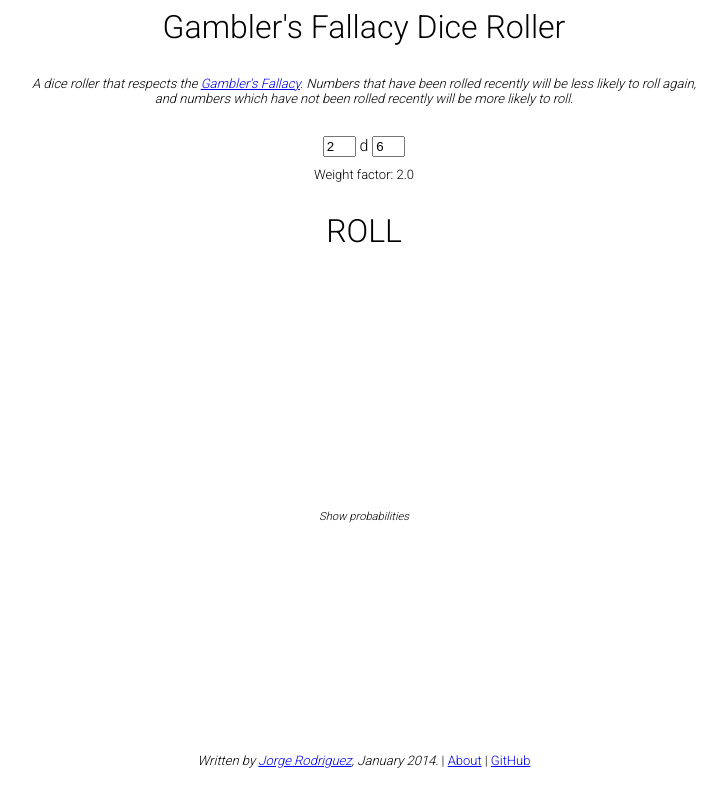
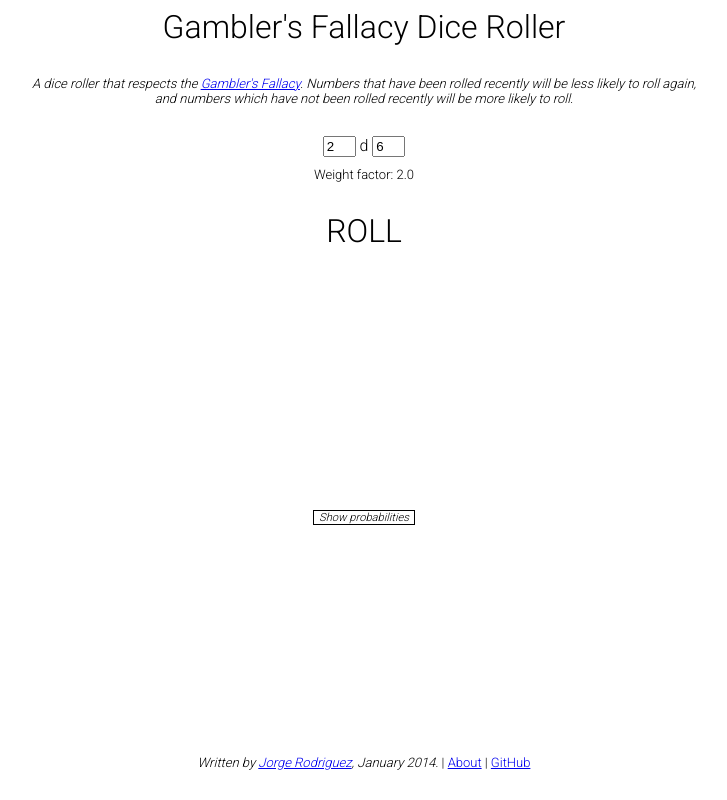
Before and after one commit to BSVino/GamblersDice, a plain HTML site: page index.html in a window 1280 px wide. Shown: the whole page, without its empty margins (276-1003 px from the left). Drawn offline with Linux system fonts and the light colour scheme.

Commit message:
Add a note about Teuber's solution and make the show probabilities button more buttoney.

```diff
--- a/index.html
+++ b/index.html
@@ -50,6 +50,10 @@ font,th,td,p,h1,h2,h3,li,div,span { font-family: 'Roboto', serif; font-weight: 3
 	font-style: italic;
 	font-size: 70%;
 	cursor: pointer;
+	border: solid black 1px;
+	width: 100px;
+	margin-left: auto;
+	margin-right: auto;
 }
 
 #probs {
```
Also changed, not shown: about.html (+2 -0 lines).
